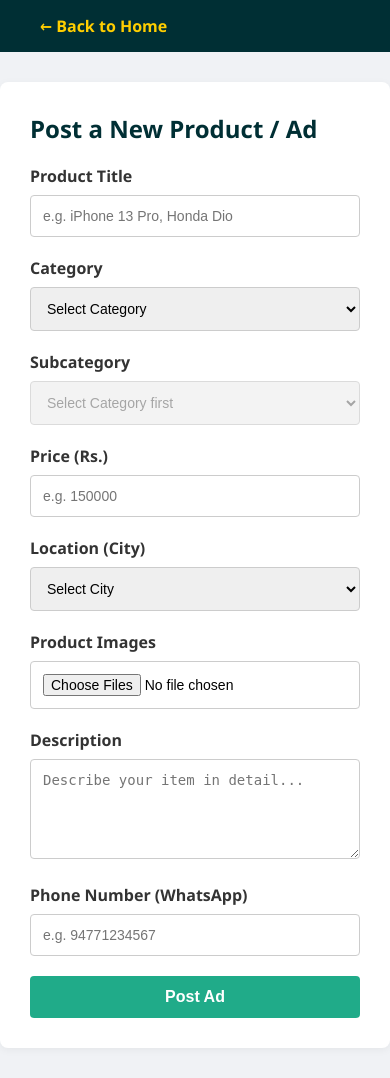
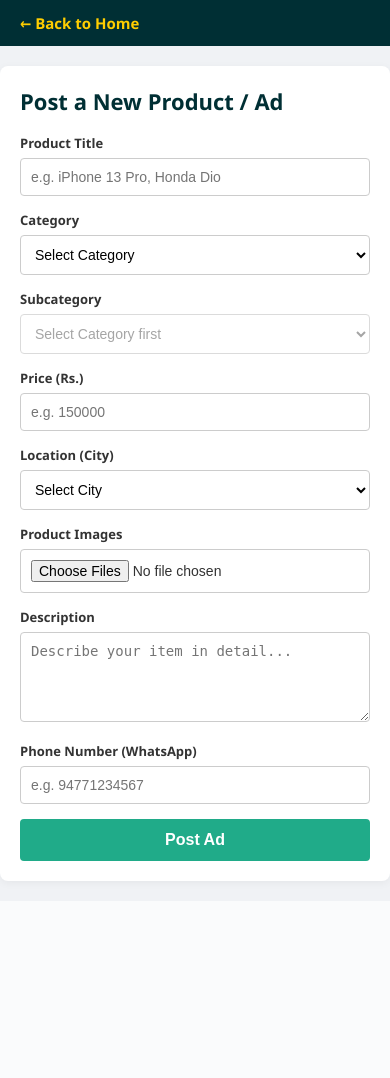
Before and after one commit to mhdamaan4321-source/Kartify-, a Django app: page /add-product/ in a window 390 px wide. After the commit the page ends 886 px from the top, so only its background shows below. Run offline with Django 5.2, Linux system fonts and the light colour scheme; a user stored in the database is signed in; data comes from the database, SQL or seed files in the repository.

Commit message:
Make add_product.html fully responsive for mobile and desktop views

```diff
--- a/core/templates/core/add_product.html
+++ b/core/templates/core/add_product.html
@@ -1,22 +1,37 @@
+{% load static %}
 <!DOCTYPE html>
 <html lang="en">
 <head>
     <meta charset="UTF-8">
+    <meta name="viewport" content="width=device-width, initial-scale=1.0">
     <title>Post Ad - Kartify</title>
     <style>
-        body { font-family: 'Segoe UI', Tahoma, Geneva, Verdana, sans-serif; background: #f0f2f5; margin: 0; padding: 0; }
-        header { background: #002f34; color: white; padding: 15px 40px; }
-        header a { color: #ffce00; text-decoration: none; font-weight: bold; }
-        .container { max-width: 600px; margin: 30px auto; background: white; padding: 30px; border-radius: 8px; box-shadow: 0 2px 8px rgba(0,0,0,0.05); }
-        h2 { color: #002f34; margin-top: 0; }
-        .form-group { margin-bottom: 20px; }
-        label { display: block; margin-bottom: 8px; font-weight: bold; color: #333; }
+        body { font-family: 'Segoe UI', Tahoma, Geneva, Verdana, sans-serif; background: #f0f2f5; margin: 0; padding: 0; color: #333; }
+        header { background: #002f34; color: white; padding: 12px 20px; }
+        header a { color: #ffce00; text-decoration: none; font-weight: bold; font-size: 15px; }
+
+        .container { max-width: 600px; margin: 20px auto; background: white; padding: 20px; border-radius: 8px; box-shadow: 0 2px 8px rgba(0,0,0,0.05); }
+        h2 { color: #002f34; margin-top: 0; font-size: 22px; }
+        .form-group { margin-bottom: 15px; }
+        label { display: block; margin-bottom: 6px; font-weight: bold; color: #333; font-size: 13px; }
+
         input[type="text"], input[type="number"], textarea, select, input[type="file"] {
-            width: 100%; padding: 12px; border: 1px solid #ccc; border-radius: 4px; box-sizing: border-box; font-size: 14px;
+            width: 100%; padding: 10px; border: 1px solid #ccc; border-radius: 4px; box-sizing: border-box; font-size: 14px; background: #fff;
         }
-        textarea { resize: vertical; height: 100px; }
-        .submit-btn { background: #20ab89; color: white; border: none; padding: 12px 20px; font-size: 16px; font-weight: bold; border-radius: 4px; cursor: pointer; width: 100%; }
+        textarea { resize: vertical; height: 90px; }
+
+        .submit-btn { background: #20ab89; color: white; border: none; padding: 12px 20px; font-size: 16px; font-weight: bold; border-radius: 4px; cursor: pointer; width: 100%; transition: 0.2s; }
         .submit-btn:hover { background: #198d71; }
+
+        /* Desktop View Adjustments */
+        @media (min-width: 768px) {
+            header { padding: 15px 40px; }
+            .container { max-width: 600px; margin: 30px auto; padding: 30px; }
+            h2 { font-size: 24px; }
+            .form-group { margin-bottom: 20px; }
+            label { font-size: 14px; }
+            input[type="text"], input[type="number"], textarea, select, input[type="file"] { padding: 12px; }
+        }
     </style>
 </head>
 <body>
```
